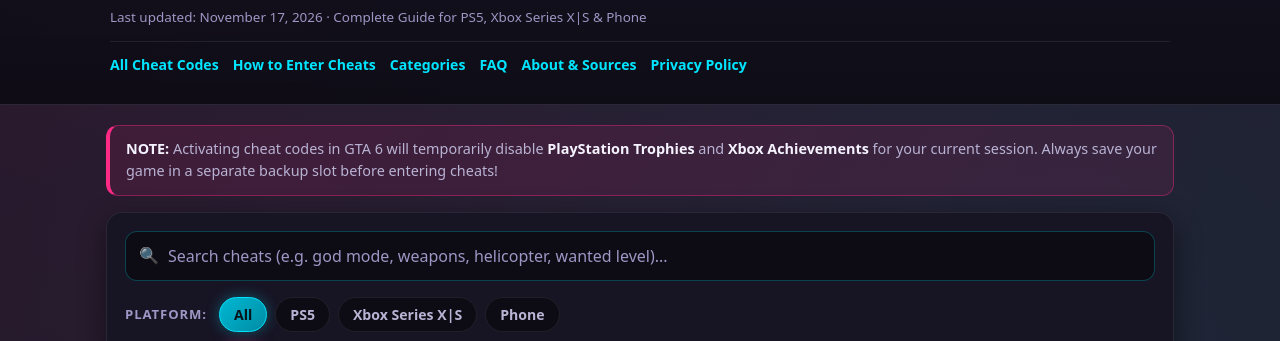
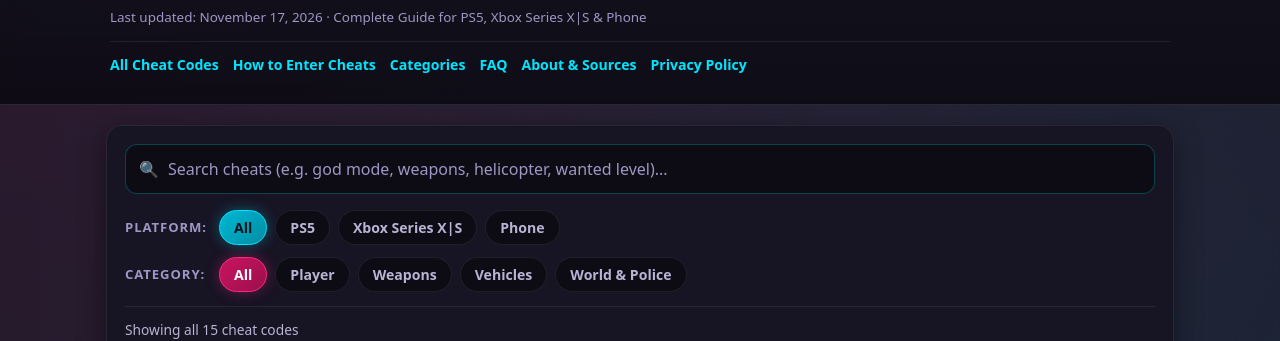
Before and after one commit to tobiassellin/gra6hacks, a plain HTML site: page en.html in a window 1280 px wide. Shown: the part 209-550 px from the top of the page. Drawn offline with Linux system fonts and the light colour scheme.

Commit message:
Ta bort varningsruta i toppen av index.html och en.html

```diff
--- a/en.html
+++ b/en.html
@@ -190,11 +190,6 @@
 
     <!-- Main Content -->
     <main class="main-content">
-      <!-- Trophy / Achievement Warning Notice (OBS box) -->
-      <div class="notice-banner" role="note" aria-label="Important warning about Trophies and Achievements">
-        <strong>NOTE:</strong> Activating cheat codes in GTA 6 will temporarily disable <strong>PlayStation Trophies</strong> and <strong>Xbox Achievements</strong> for your current session. Always save your game in a separate backup slot before entering cheats!
-      </div>
-
       <!-- Search and Filter Panel -->
       <section class="controls-panel" aria-label="Search and filter cheat codes">
         <div class="search-wrapper">
```
Also changed, not shown: index.html (+0 -5 lines).
